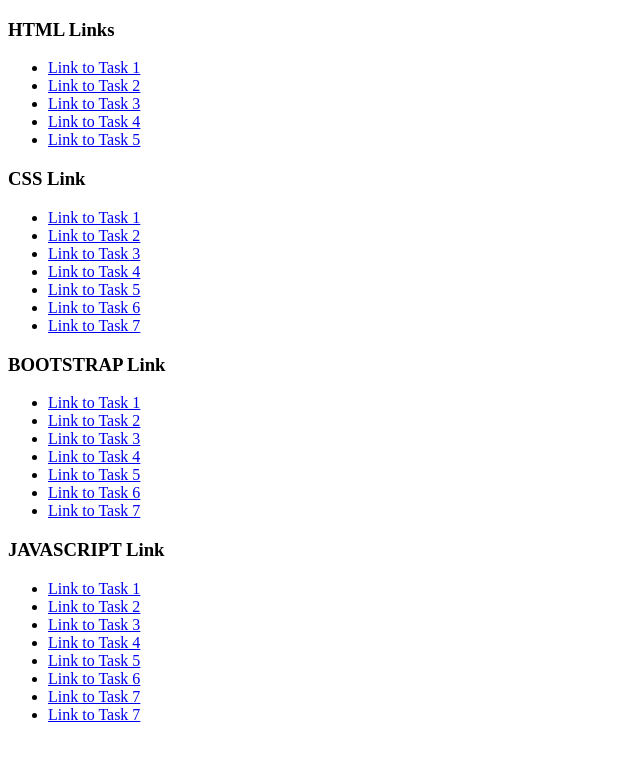
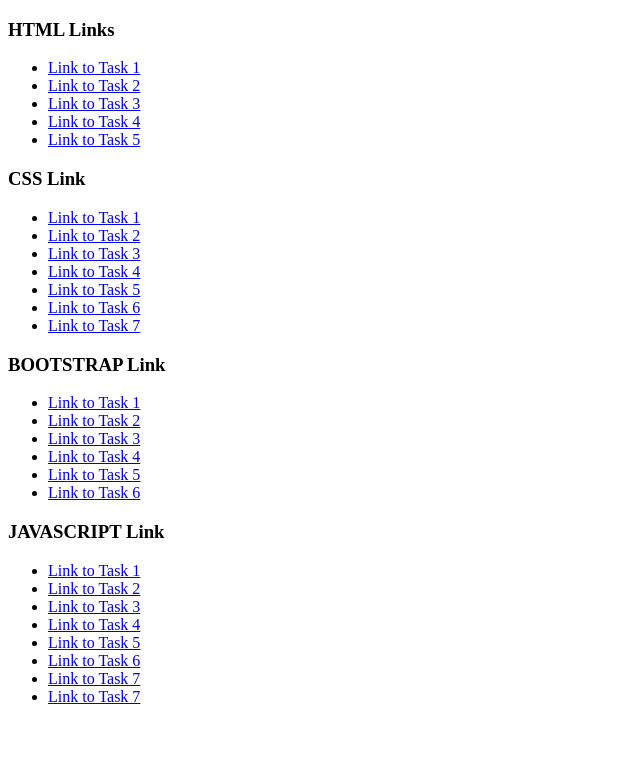
Before and after one commit to Girraffeteeth/ETHNUS-Mern-Full-Stack, a plain HTML site: page index.html in a window 1280 px wide. Shown: the whole page, without its empty margins (0-640 px from the left). Drawn offline with Linux system fonts and the light colour scheme.

Commit message:
Update index.html

```diff
--- a/index.html
+++ b/index.html
@@ -35,7 +35,7 @@
         <li><a href="BOOTSTRAP/Task4.html">Link to Task 4</a></li>
         <li><a href="BOOTSTRAP/Task5.html">Link to Task 5</a></li>
         <li><a href="BOOTSTRAP/Task6.html">Link to Task 6</a></li>
-        <li><a href="BOOTSTRAP/Task7.html">Link to Task 7</a></li>
+
     </ul>
 
     <h3><b>JAVASCRIPT Link</b></h3>
```
